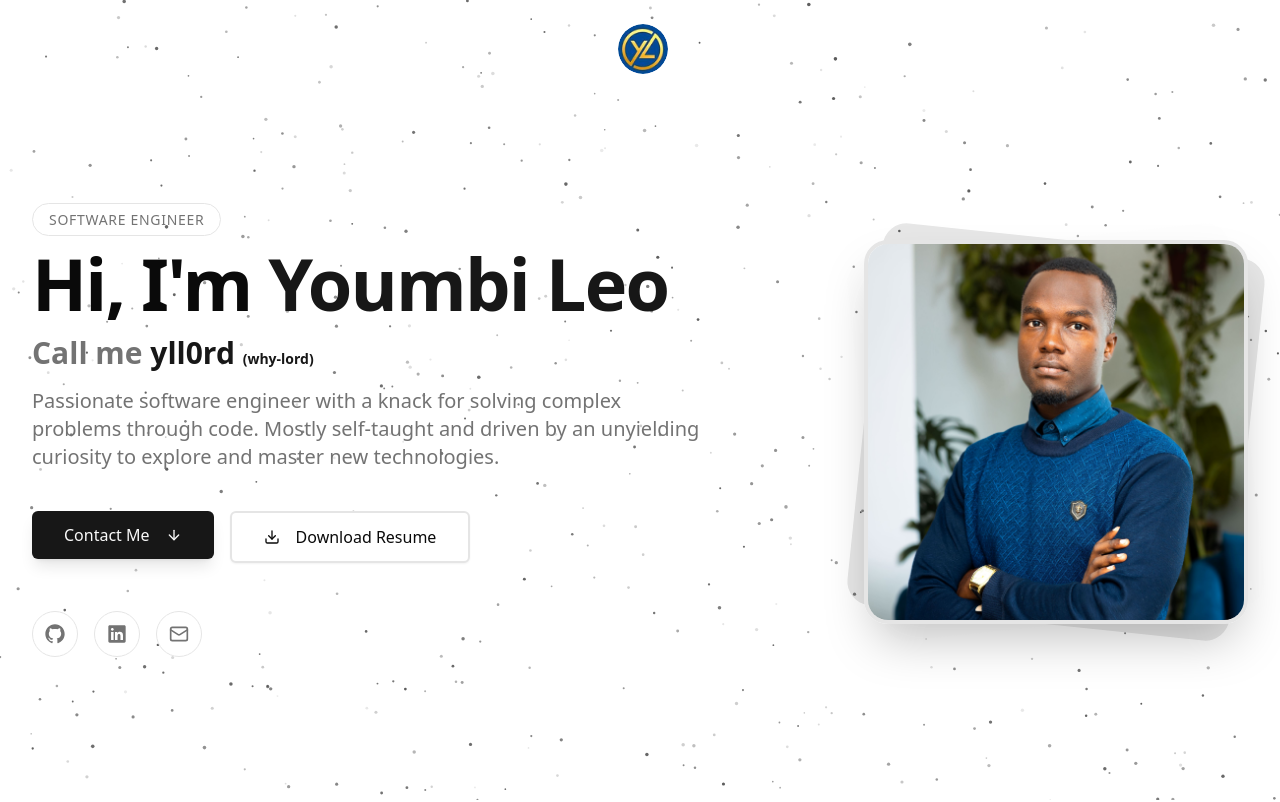
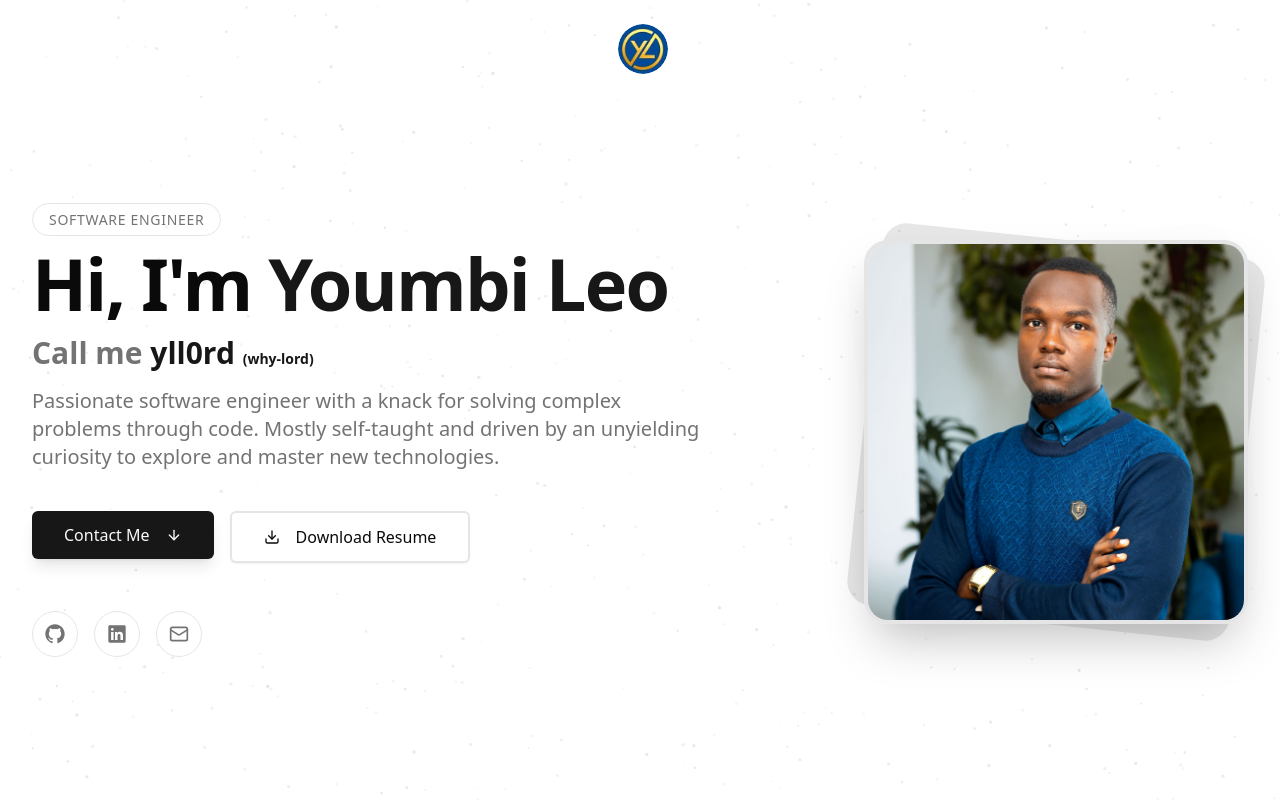
Before and after one commit to yll0rd/yll0rd-portfolio, a Next.js app: page / in a window 1280 px wide. Shown: the top 802 px of the page. Built offline with nearby package versions, Linux system fonts and the light colour scheme.

Commit message:
fix: reduce particle opacity for improved visual clarity

```diff
--- a/src/components/ui/sparkles.tsx
+++ b/src/components/ui/sparkles.tsx
@@ -42,7 +42,7 @@ export const SparklesCore = (props: ParticlesProps) => {
   const particlesLoaded = async (container?: Container) => {
     if (container) {
       controls.start({
-        opacity: 0.8,
+        opacity: 0.3,
         transition: {
           duration: 1,
         },
@@ -235,7 +235,7 @@ export const SparklesCore = (props: ParticlesProps) => {
               opacity: {
                 value: {
                   min: 0.1,
-                  max: 0.8,
+                  max: 0.3,
                 },
                 animation: {
                   count: 0,
@@ -338,12 +338,12 @@ export const SparklesCore = (props: ParticlesProps) => {
                 lines: {
                   enable: false,
                   frequency: 0.05,
-                  opacity: 1,
+                  opacity: 0.3,
                 },
                 particles: {
                   enable: false,
                   frequency: 0.05,
-                  opacity: 1,
+                  opacity: 0.3,
                 },
               },
               wobble: {
@@ -386,7 +386,7 @@ export const SparklesCore = (props: ParticlesProps) => {
                   sync: false,
                 },
                 enable: false,
-                opacity: 1,
+                opacity: 0.3,
                 rotation: {
                   value: 45,
                 },
@@ -401,7 +401,7 @@ export const SparklesCore = (props: ParticlesProps) => {
                 distance: 100,
                 enable: false,
                 frequency: 1,
-                opacity: 1,
+                opacity: 0.3,
                 shadow: {
                   blur: 5,
                   color: {
```
